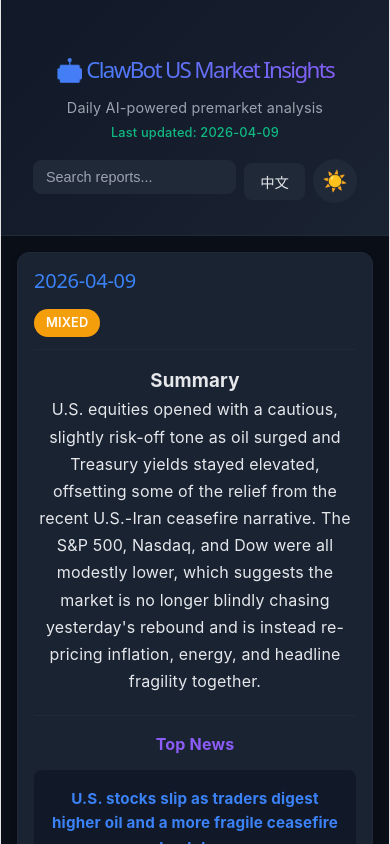
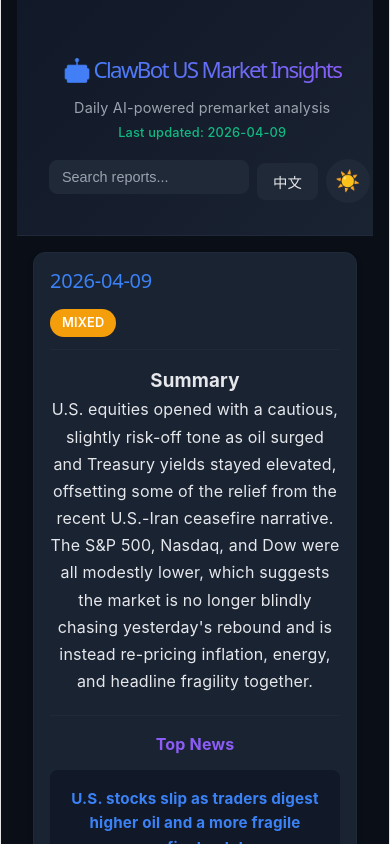
Before and after one commit to Yutao-Zhou/finance, a React (Vite) app: page / in a window 390 px wide. Shown: the top 844 px of the page. Built offline with nearby package versions, Linux system fonts and the light colour scheme.

Commit message:
Fix: add viewport meta and responsive base font for mobile

```diff
--- a/src/App.css
+++ b/src/App.css
@@ -519,3 +519,22 @@ body {
     grid-template-columns: 1fr;
   }
 }
+/* ----- 响应式基础 ----- */
+html {
+  font-size: 16px; /* 基准 */
+}
+@media (max-width: 768px) {
+  html { font-size: 14px; } /* 平板和小屏 */
+}
+@media (max-width: 480px) {
+  html { font-size: 12px; } /* 手机 */
+}
+
+/* 确保根容器能够撑满且不产生水平滚动 */
+#root {
+  width: 100%;
+  max-width: 100%;
+  box-sizing: border-box;
+  margin: 0 auto;
+  padding: 0 1rem;
+}
```
